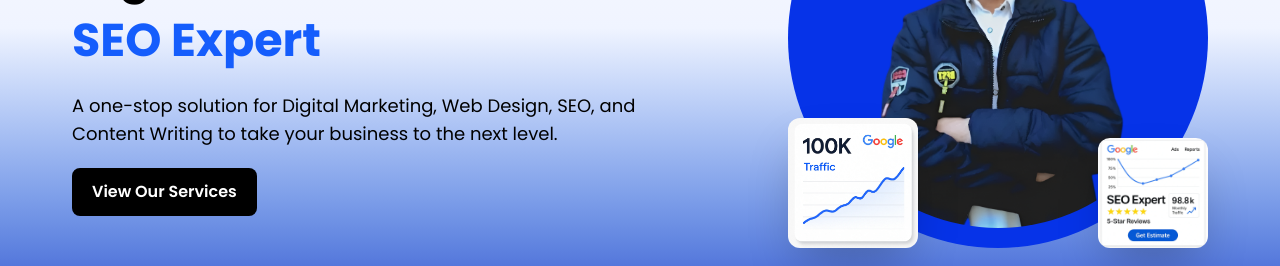
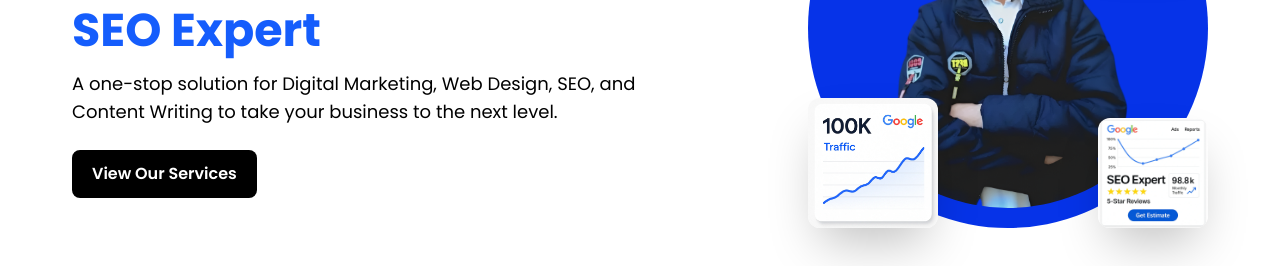
Before and after one commit to noman905/client-seo-agency, a Next.js app: page / in a window 1280 px wide. Shown: the part 369-635 px from the top of the page. Built offline with nearby package versions, Linux system fonts and the light colour scheme.

Commit message:
dnnf4nfgh

```diff
--- a/src/Hero.js
+++ b/src/Hero.js
@@ -2,19 +2,21 @@ import Image from 'next/image';
 
 export default function Hero() {
   return (
-    <section className="flex flex-col lg:flex-row items-center justify-between px-2 md:px-12 lg:px-18 bg-gradient-to-b from-[#ffffff] via-[#f0f4ff] to-[#092fc8bd]">
+
+    // bg-gradient-to-r from-[#ffffff] via-[#f0f4ff] to-[#092fc8bd]
+    <section className="flex flex-col lg:flex-row items-center justify-between px-2 md:px-12 lg:px-18 ">
       {/* Text Content */}
-      <div className="lg:w-1/2 text-center lg:text-left space-y-2">
+      <div className="lg:w-1/2 text-center lg:text-left space-y-0">
         <h1 className="text-[35px] text-center lg:text-start sm:text-[40px] md:text-[40px] lg:text-[42px] font-bold mt-11 lg:mt-8 text-black">
           Mohsin Arshad
         </h1>
         <h2 className="text-[30px] sm:text-[41px] md:text-[41px] lg:text-[46px] lg:leading-16 font-bold text-black">
           Digital Marketer <span className="text-blue-600">&amp; <br /> SEO Expert</span>
         </h2>
-        <p className="text-black sm:px-10 md:px-11 lg:px-0 md:text-center lg:text-start text-base md:text-lg mt-5">
+        <p className="text-black sm:px-10 md:px-11 lg:px-0 md:text-center lg:text-start text-base md:text-lg mt-2">
           A one-stop solution for Digital Marketing, Web Design, SEO, and Content Writing to take your business to the next level.
         </p>
-        <button className="bg-black  text-white px-5 py-3 rounded-lg font-semibold mt-3 hover:bg-[#082fca] transition duration-300">
+        <button className="bg-black  text-white px-5 py-3 rounded-lg font-semibold mt-6 hover:bg-[#082fca] transition duration-300">
           View Our Services
         </button>
       </div>
@@ -30,7 +32,7 @@ export default function Hero() {
         alt="Mohsin Arshad"
         width={280}
         height={280}
-        className="w-[250px] h-[250px] sm:h-[320px] sm:w-[320px] md:h-[380px] md:w-[380px] lg:h-[380px] lg:w-[380px] object-contain rounded-full"
+        className="w-[250px] h-[250px] sm:h-[320px] sm:w-[320px] md:h-[380px] md:w-[380px] lg:h-[360px] lg:w-[360px] object-contain rounded-full"
       />
     </div>
 
@@ -40,7 +42,7 @@ export default function Hero() {
       alt="Decorative Image 1"
       width={280}
       height={280}
-      className="absolute top-0 right-0 h-[80px] w-[80px] sm:h-[100px] sm:w-[100px] md:h-[120px] md:w-[120px] lg:h-[130px] lg:w-[130px] object-contain shadow-2xl rounded-xl"
+      className="absolute top-10 right-0 h-[80px] w-[80px] sm:h-[100px] sm:w-[100px] md:h-[120px] md:w-[120px] lg:h-[130px] lg:w-[130px] object-contain shadow-2xl rounded-xl"
     />
     <Image
       src="/hero2.webp"
```
